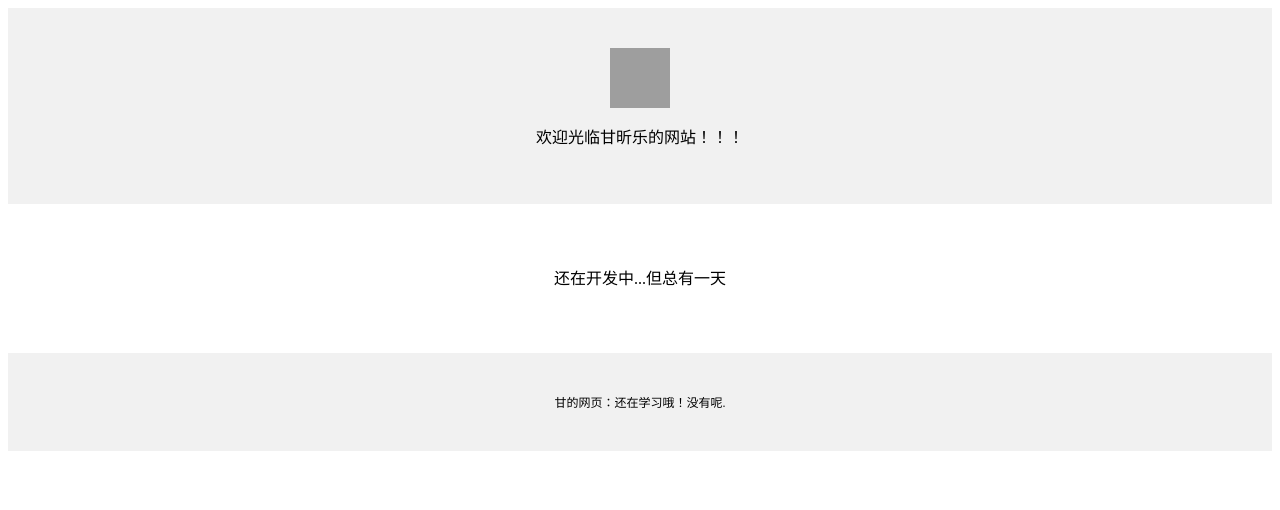
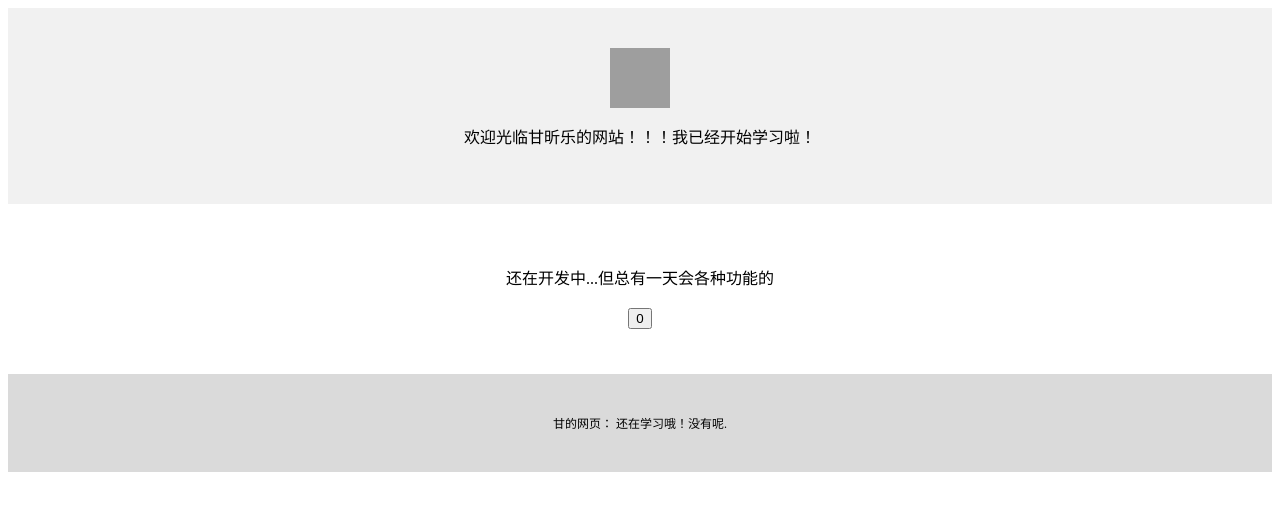
Before and after one commit to hot-life/gxl1, a plain HTML site: page index.html in a window 1280 px wide. Drawn offline with Linux system fonts and the light colour scheme; grey boxes are pictures that could not be loaded.

Commit message:
Add files via upload

```diff
--- a/index.html
+++ b/index.html
@@ -1,23 +1,40 @@
-<div style="
-background-color:#f1f1f1;
-text-align:center;
-padding:40px;
-">
-<img src="http://img.aigexing.com/uploads/9/1253/3723590354/93720393451/5298729.jpg" alt="tp" width="60xp" height="60">
-<p>欢迎光临甘昕乐的网站！！！</p>
+<div style="background-color: #f1f1f1; text-align: center; padding: 40px">
+  <img
+    src="http://img.aigexing.com/uploads/9/1253/3723590354/93720393451/5298729.jpg"
+    alt="tp"
+    width="60xp"
+    height="60"
+  />
+  <p>欢迎光临甘昕乐的网站！！！我已经开始学习啦！</p>
 </div>
-<div style="
-text-align:center;
-padding:15px;
-max-width:700px;
-margin:30px auto;
-line-height:1.7;">
-<p>还在开发中...但总有一天</P>
+<div
+  style="
+    text-align: center;
+    padding: 15px;
+    max-width: 700px;
+    margin: 30px auto;
+    line-height: 1.7;
+  "
+>
+  <p>还在开发中...但总有一天会各种功能的</p>
+  <button id="dzs" onclick="dianZan()">0</button>
+  <script>
+    function dianZan() {
+      let dianZanShuBiaoQian = window.document.getElementById("dzs");
+      let dianZanShu = parseInt(dianZanShuBiaoQian.innerText);
+      let xinShuZi = dianZanShu + 1;
+      dianZanShuBiaoQian.innerText = xinShuZi;
+    }
+  </script>
 </div>
-<div style="
-background-color:#f1f1f1;
-text-align:center;
-padding:40px;
-font-size:12px;">
-<g>甘的网页：</g><x>还在学习哦！没有呢.</x>
+<div
+  style="
+    background-color: #cbcbcbb4;
+    text-align: center;
+    padding: 40px;
+    font-size: 12px;
+  "
+>
+  <g>甘的网页：</g>
+  <x>还在学习哦！没有呢.</x>
 </div>
```
